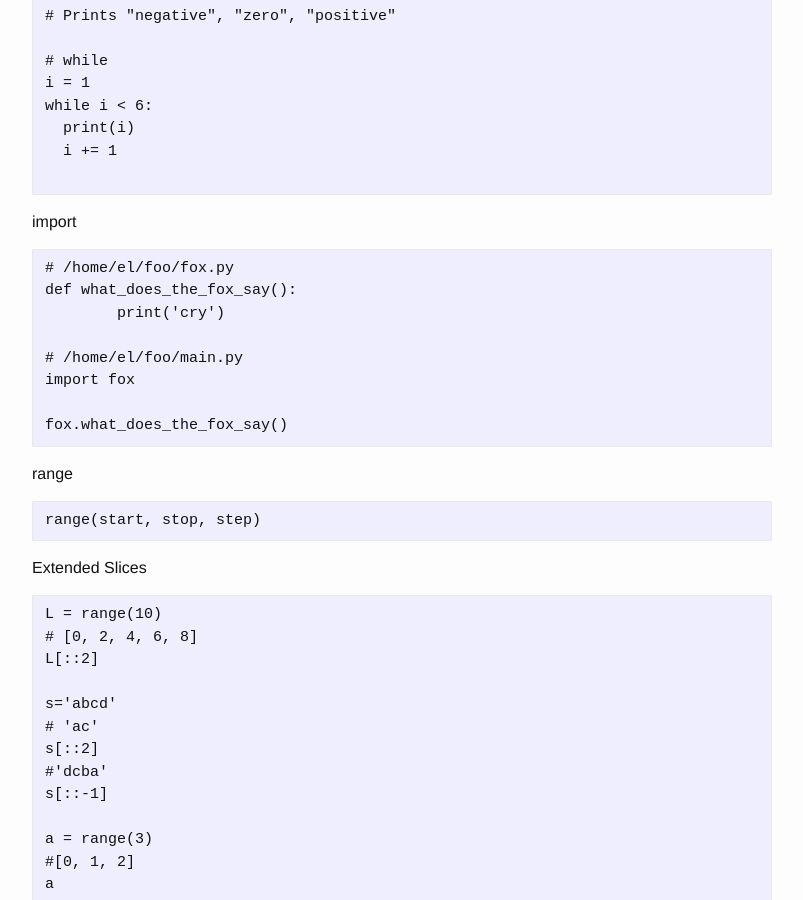
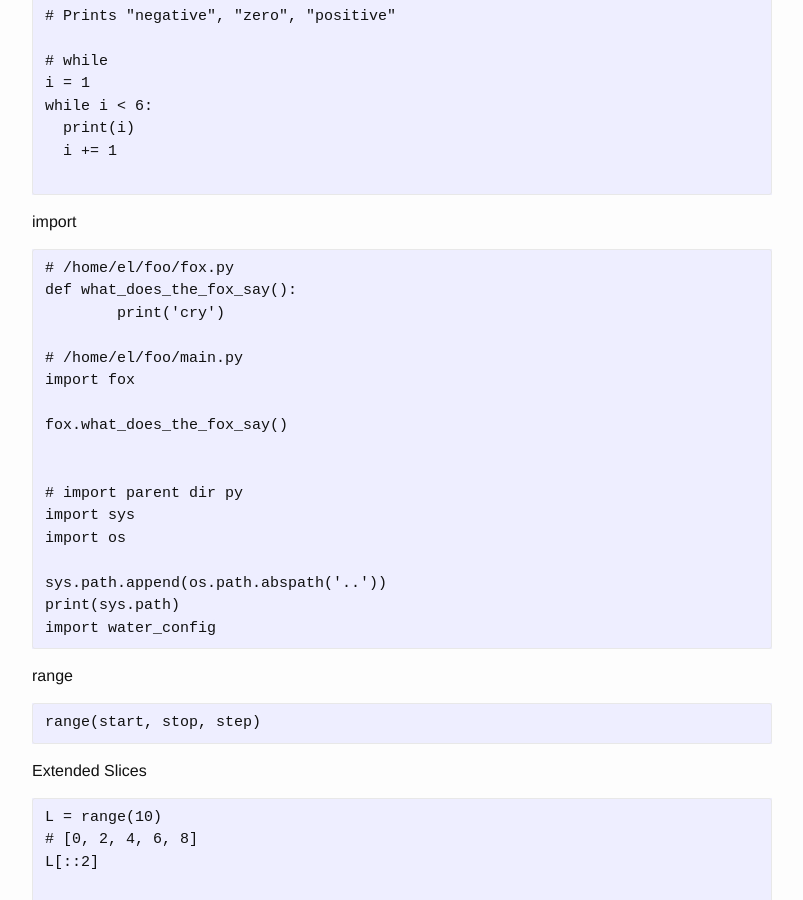
Before and after one commit to josephstalin117/josephstalin117.github.io, a Jekyll site: the page built from _posts/2017-08-10-python.markdown, in a window 1280 px wide and 900 px high, scrolled down 922 px. Shown: the whole window, without its empty margins (238-1041 px from the left). Built offline with Jekyll 4.4.1, drawn with Linux system fonts in a browser that asks for light colours.

Commit message:
add import parent dir tips

````diff
--- a/_posts/2017-08-10-python.markdown
+++ b/_posts/2017-08-10-python.markdown
@@ -59,6 +59,15 @@ def what_does_the_fox_say():
 import fox
 
 fox.what_does_the_fox_say()
+
+
+# import parent dir py
+import sys
+import os
+
+sys.path.append(os.path.abspath('..'))
+print(sys.path)
+import water_config
 ```
 
 range
````
